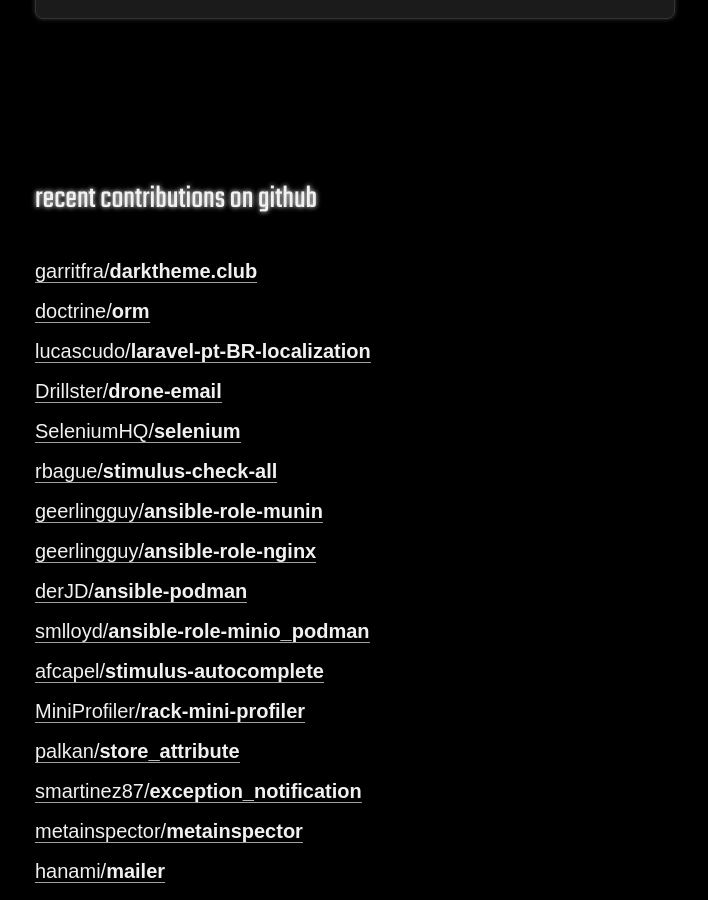
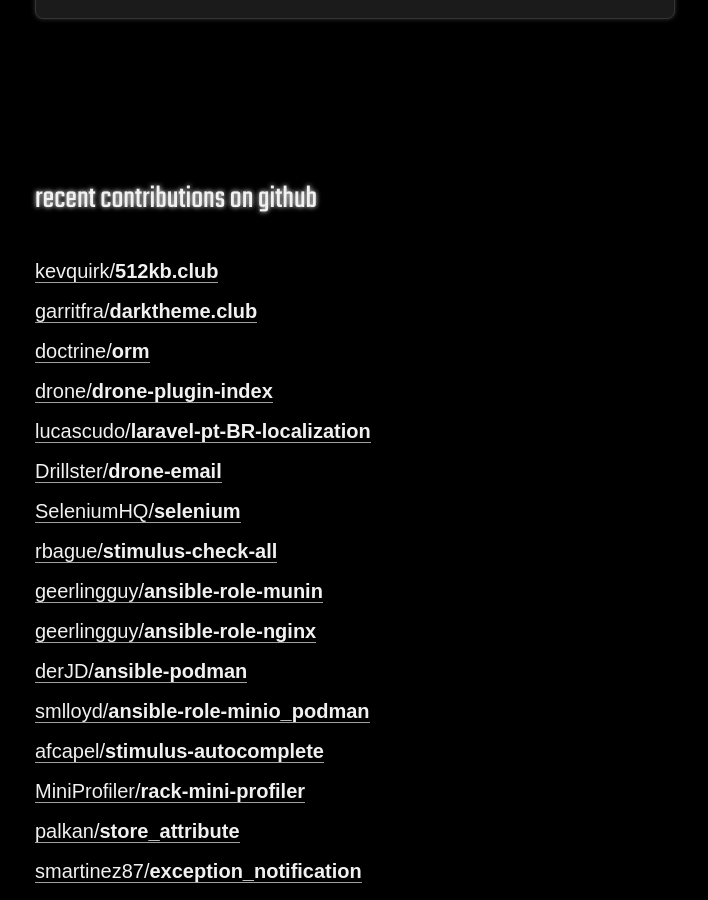
Before and after one commit to glaszig/glaszig.github.io, a Jekyll site: the page built from index.html, in a window 1280 px wide and 900 px high, scrolled down 2565 px. Shown: the whole window, without its empty margins (285-993 px from the left). Built offline with Jekyll 4.4.1, drawn with Linux system fonts in a browser that asks for light colours.

Commit message:
update gh contribs

```diff
--- a/_includes/github_contributions.md
+++ b/_includes/github_contributions.md
@@ -1,5 +1,7 @@
+* [kevquirk/**512kb.club**](https://github.com/kevquirk/512kb.club/commits?author=glaszig)
 * [garritfra/**darktheme.club**](https://github.com/garritfra/darktheme.club/commits?author=glaszig)
 * [doctrine/**orm**](https://github.com/doctrine/orm/commits?author=glaszig)
+* [drone/**drone-plugin-index**](https://github.com/drone/drone-plugin-index/commits?author=glaszig)
 * [lucascudo/**laravel-pt-BR-localization**](https://github.com/lucascudo/laravel-pt-BR-localization/commits?author=glaszig)
 * [Drillster/**drone-email**](https://github.com/Drillster/drone-email/commits?author=glaszig)
 * [SeleniumHQ/**selenium**](https://github.com/SeleniumHQ/selenium/commits?author=glaszig)
```
